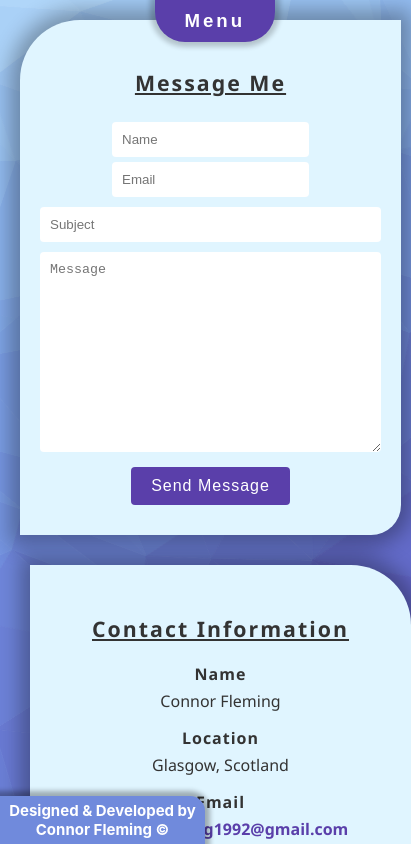
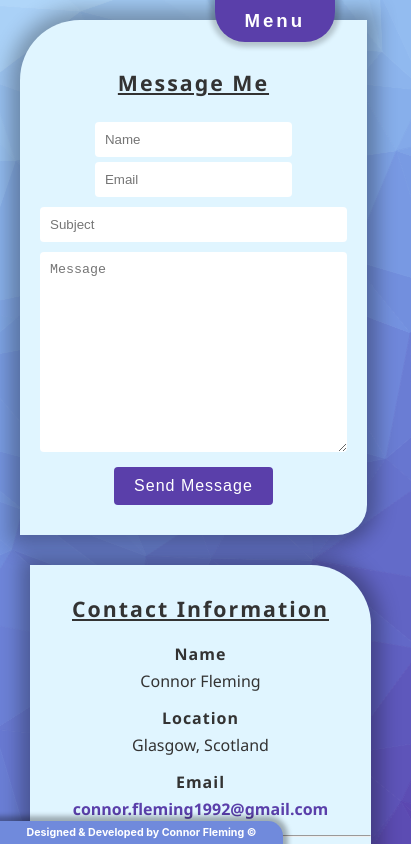
Before and after one commit to Jarnbjorn92/cf-portfolio, a React (Create React App) app: page /contact in a window 390 px wide. Shown: the top 844 px of the page, 411 px wide, since content can reach past the window. Built offline with nearby package versions, Linux system fonts and the light colour scheme.

Commit message:
media query fixes

```diff
--- a/src/App.css
+++ b/src/App.css
@@ -38,4 +38,8 @@
   .background {
     transform: scale(3);
   }
+  .footer-cr {
+    font-size: 8pt;
+    width: 70%
+  }
 }
--- a/src/NavBar.css
+++ b/src/NavBar.css
@@ -181,7 +181,7 @@
 
 @media screen and (max-width: 500px) {
     .dropdown {
-        right: 70%;
+        right: 20%;
     }
     .dropdown-menu{
         right: 0px
--- a/src/components/AboutPage.css
+++ b/src/components/AboutPage.css
@@ -102,7 +102,7 @@
 }
 
 /* Media queries */
-@media (max-width: 800px) {
+@media (max-width: 1100px) {
     .about-container {
         padding: 20px;
     }
@@ -123,7 +123,7 @@
     }
 
     .profile-pic-cont img {
-        width: 300px;
+        width: 400px;
         height: auto;
         margin-top: 20px;
     }
@@ -135,6 +135,16 @@
         width: 90%;
     }
     .about-me .description {
-        font-size: 18pt;
+        font-size: 14pt;
+    }
+    .about-me{
+        margin: 0px;
+        right: 10%;
+    }
+    .profile-pic-cont {
+        margin-left: 0px;
+    }
+    .infoContainer {
+        margin: 10px;
     }
 }
--- a/src/components/ContactPage.css
+++ b/src/components/ContactPage.css
@@ -118,3 +118,14 @@ a:hover {
         margin-right: 10%;
     }
 }
+
+@media screen and (max-width: 500px) {
+    .contactInfo,
+    .contactForm {
+        width: 90%;
+    }
+    .contactInfo{
+        width: 100%;
+        padding: 0;
+    }
+}
--- a/src/components/Portfolio/ProjectPage.css
+++ b/src/components/Portfolio/ProjectPage.css
@@ -111,3 +111,9 @@
         margin-right: 25%;
     }
 }
+
+@media screen and (max-width: 800px) {
+    .column {
+        margin-right: 35%;
+    }
+}
```
